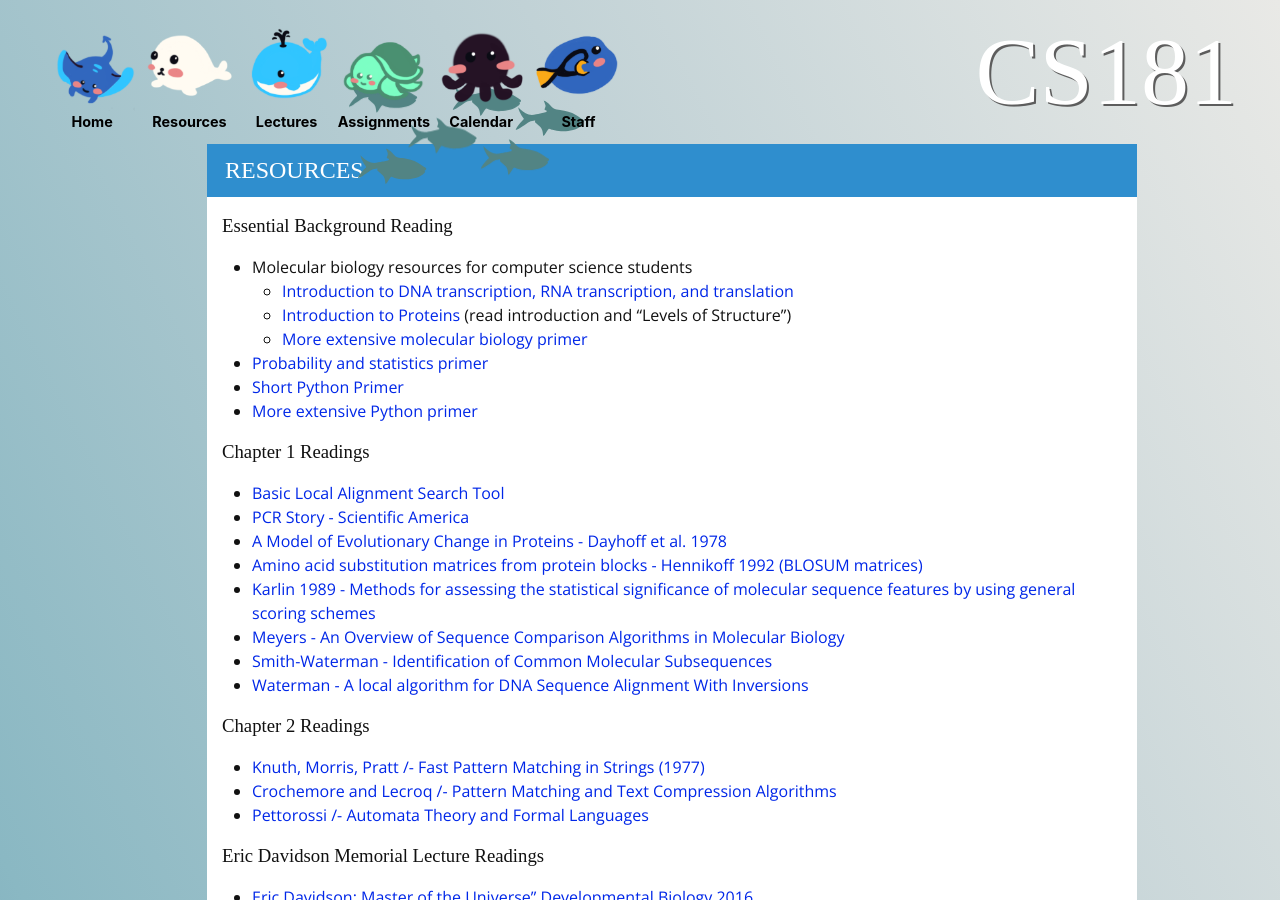
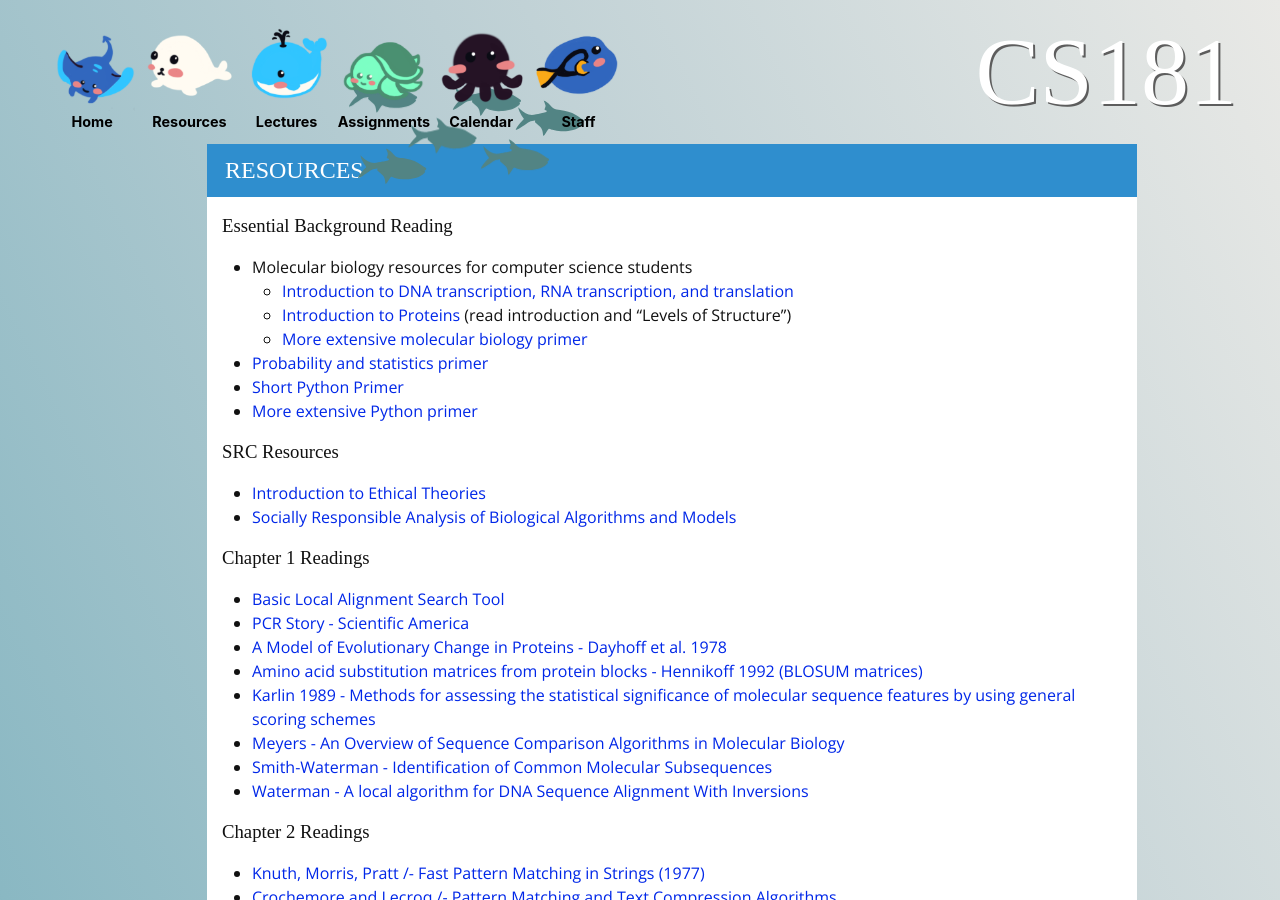
Before and after one commit to brown-cs181-fall22/brown-cs181-fall22, a Jekyll site: the page built from resources.md, in a window 1280 px wide and 900 px high. Built offline with Jekyll 4.4.1, drawn with Linux system fonts in a browser that asks for light colours; some web fonts are replaced.

Commit message:
added src resources

```diff
--- a/resources.md
+++ b/resources.md
@@ -15,6 +15,10 @@ links: []
 - [Probability and statistics primer](resources/stats_primer.pdf)
 - [Short Python Primer](https://docs.google.com/presentation/d/1FMxC25lMti8vPowQQuw1HgdwmVns6QLrAcvHuj6vJVI/edit#slide=id.p)
 - [More extensive Python primer](resources/Python_Primer.pdf)
+
+### SRC Resources
+- [Introduction to Ethical Theories](https://docs.google.com/document/d/11udBvXQeYcVVA22aJYedoXB2r1z2N-dwco2Im17YHhE/edit)
+- [Socially Responsible Analysis of Biological Algorithms and Models](https://docs.google.com/document/d/1s35yL30_M5P_d5_ky9guZKtaixM_RaBHOD14T6rSG_E/edit?usp=sharing)
 
 ### Chapter 1 Readings
 - [Basic Local Alignment Search Tool](resources/ch1_readings/Basic_local_alignment_search_tool.pdf)
```
Also changed, not shown: 2 other files.
